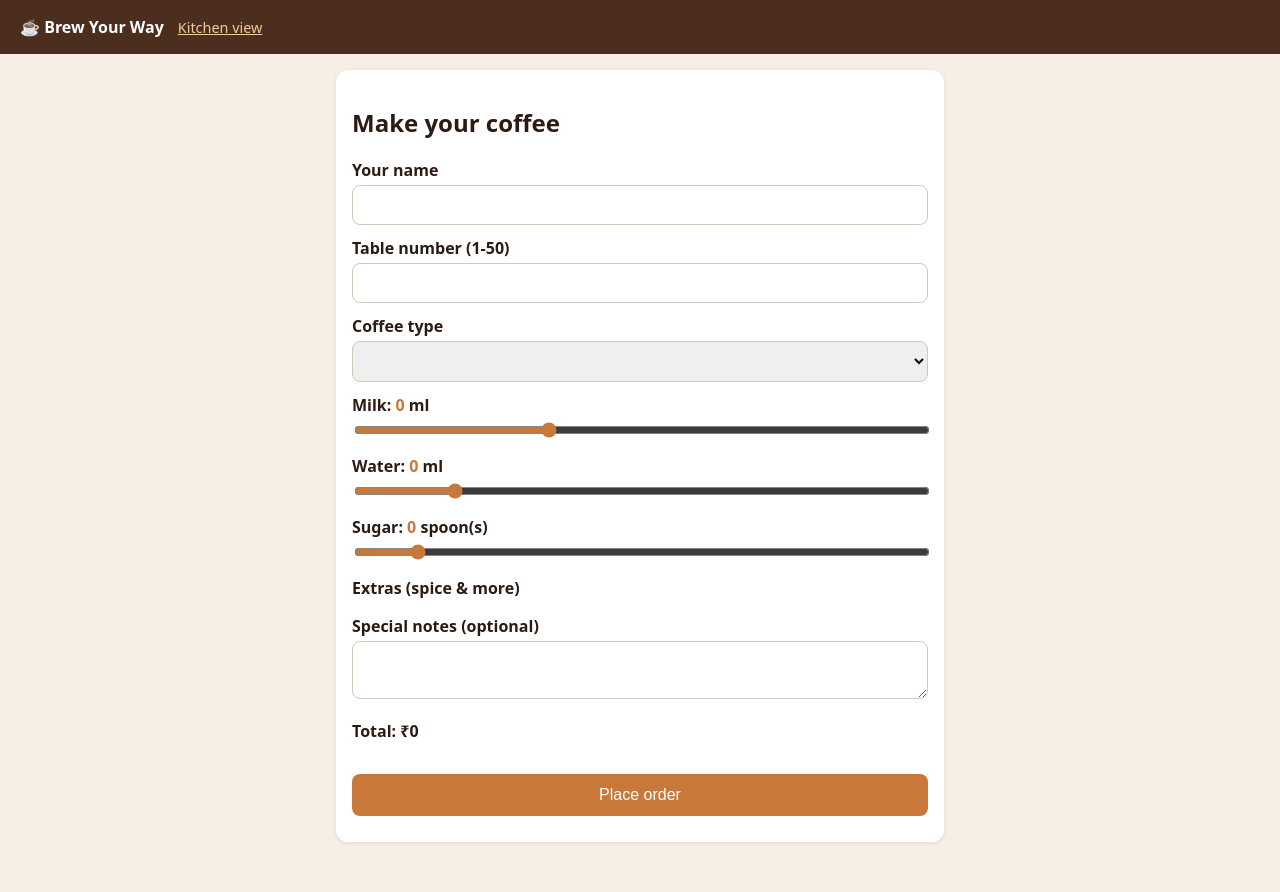
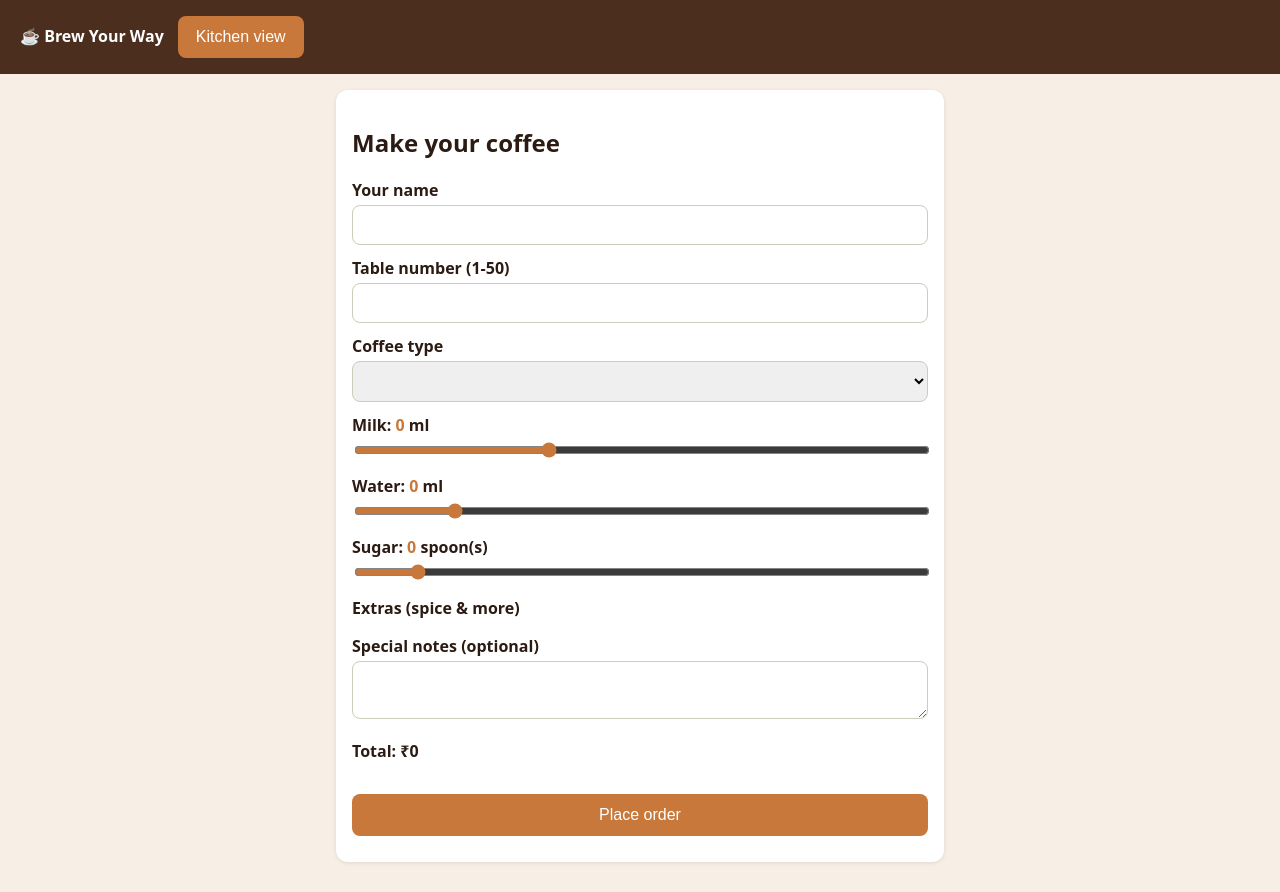
Before and after one commit to dileep123455/OrderCoffee, a website: page public/index.html in a window 1280 px wide. Drawn offline with Linux system fonts and the light colour scheme; no server answers.

Commit message:
Replace link with button in header

```diff
--- a/public/index.html
+++ b/public/index.html
@@ -7,7 +7,7 @@
   <link rel="stylesheet" href="style.css">
 </head>
 <body>
-<header><strong>&#9749; Brew Your Way</strong><a href="kitchen.html">Kitchen view</a></header>
+<header><strong>&#9749; Brew Your Way</strong><a href="kitchen.html"><button>Kitchen view</button></a></header>
 <main>
   <section id="orderSection" class="card">
     <h2>Make your coffee</h2>
```
